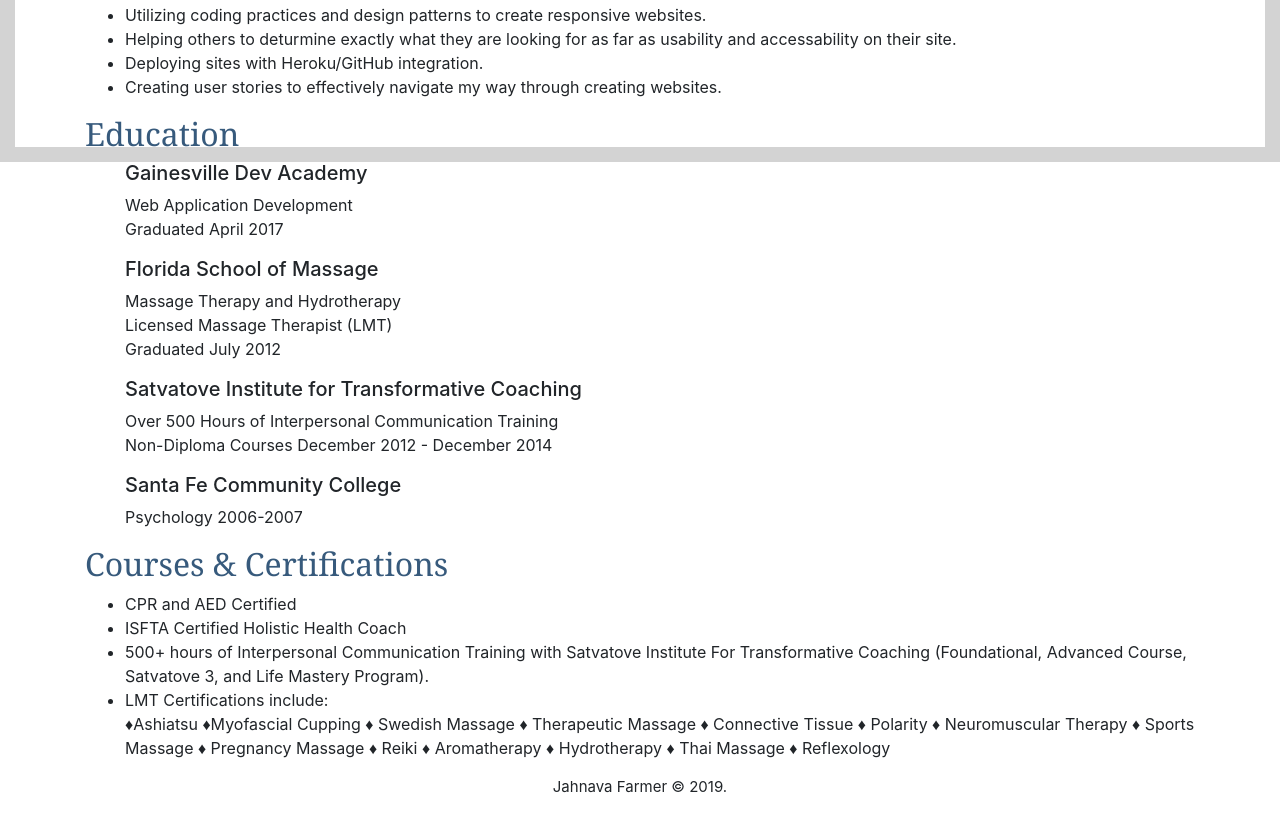
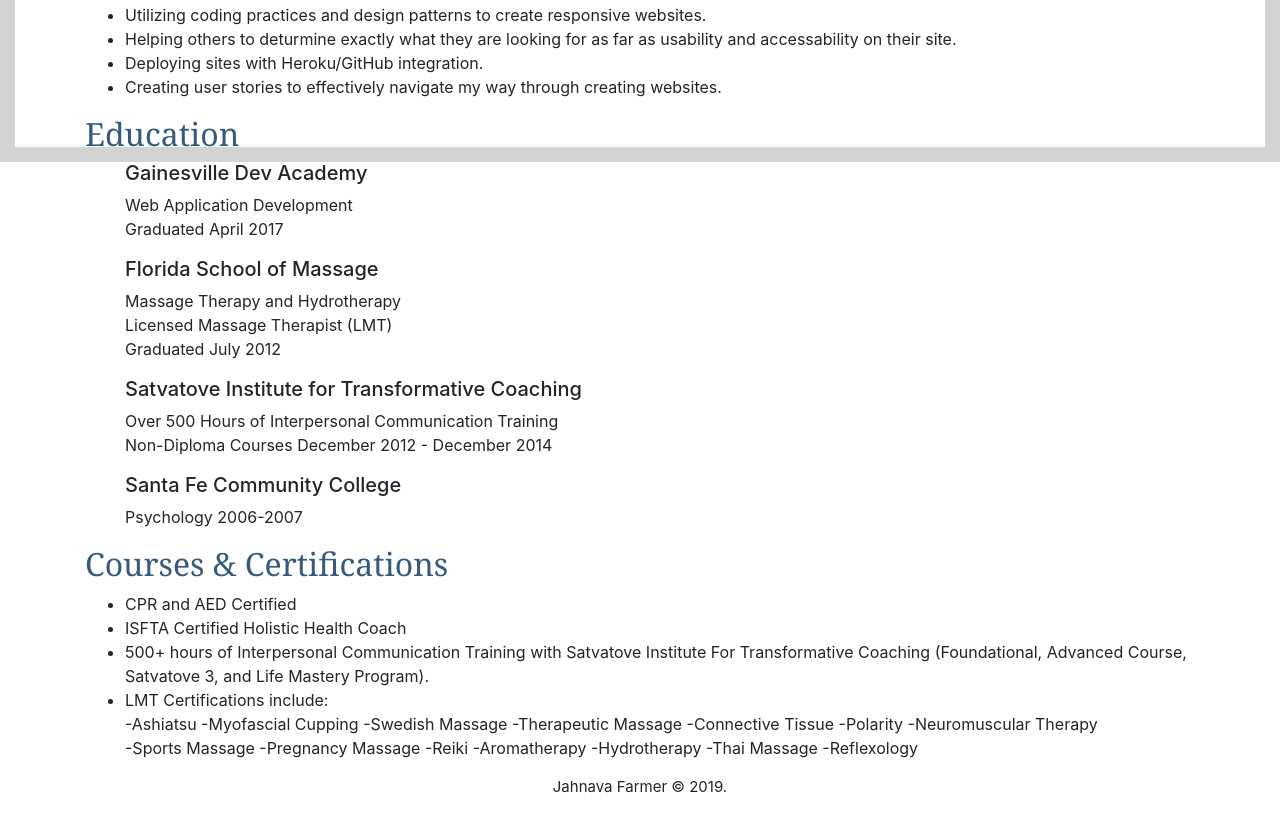
Before and after one commit to Jahnava/resume, a website: page public/html/index.html in a window 1280 px wide. Shown: the part 638-1452 px from the top of the page. Drawn offline with nearby package versions, Linux system fonts and the light colour scheme.

Commit message:
changed bullet points

```diff
--- a/public/html/index.html
+++ b/public/html/index.html
@@ -95,20 +95,21 @@
           <li>ISFTA Certified Holistic Health Coach  </li>
           <li>500+ hours of Interpersonal Communication Training with Satvatove Institute For Transformative Coaching 	(Foundational, Advanced Course, Satvatove 3, and Life Mastery Program). </li>
           <li>LMT Certifications include: <br>
-            ♦Ashiatsu
-            ♦Myofascial Cupping
-            ♦ Swedish Massage
-            ♦ Therapeutic Massage
-            ♦ Connective Tissue
-            ♦ Polarity
-            ♦ Neuromuscular Therapy
-            ♦ Sports Massage
-            ♦ Pregnancy Massage
-            ♦ Reiki
-            ♦ Aromatherapy
-            ♦ Hydrotherapy
-            ♦ Thai Massage
-            ♦ Reflexology </li>
+            -Ashiatsu
+            -Myofascial Cupping
+            -Swedish Massage
+            -Therapeutic Massage
+            -Connective Tissue
+            -Polarity
+            -Neuromuscular Therapy
+            <br>
+            -Sports Massage
+            -Pregnancy Massage
+            -Reiki
+            -Aromatherapy
+            -Hydrotherapy
+            -Thai Massage
+            -Reflexology </li>
         </ul>
     </div>
 
```
